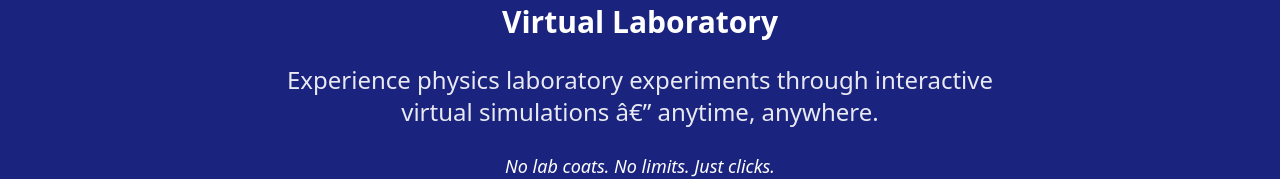
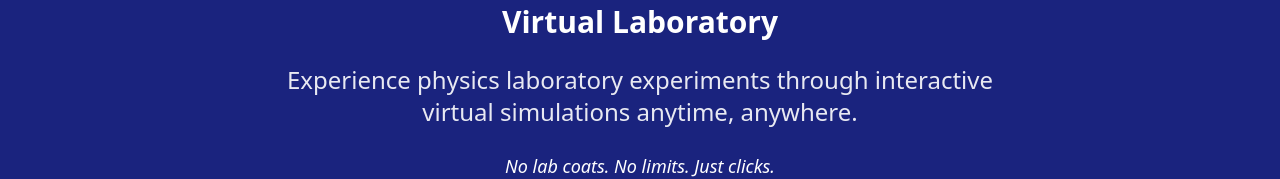
Before and after one commit to itzayush18/srm-virtual-labs, a React (Vite) app: page / in a window 1280 px wide. Shown: the part 277-456 px from the top of the page. Built offline with nearby package versions, Linux system fonts and the light colour scheme.

Commit message:
Update Index.tsx

```diff
--- a/src/pages/Index.tsx
+++ b/src/pages/Index.tsx
@@ -34,7 +34,7 @@ const Index = () => {
               <span className="block text-2xl md:text-3xl mt-3">Virtual Laboratory</span>
             </h1>
             <p className="text-xl md:text-2xl mb-6 opacity-90 animate-fade-in">
-              Experience physics laboratory experiments through interactive virtual simulations â€” anytime, anywhere.
+              Experience physics laboratory experiments through interactive virtual simulations anytime, anywhere.
             </p>
             <p className="text-lg italic text-lab-lightBlue mb-2 animate-fade-in">
               No lab coats. No limits. Just clicks.
```
